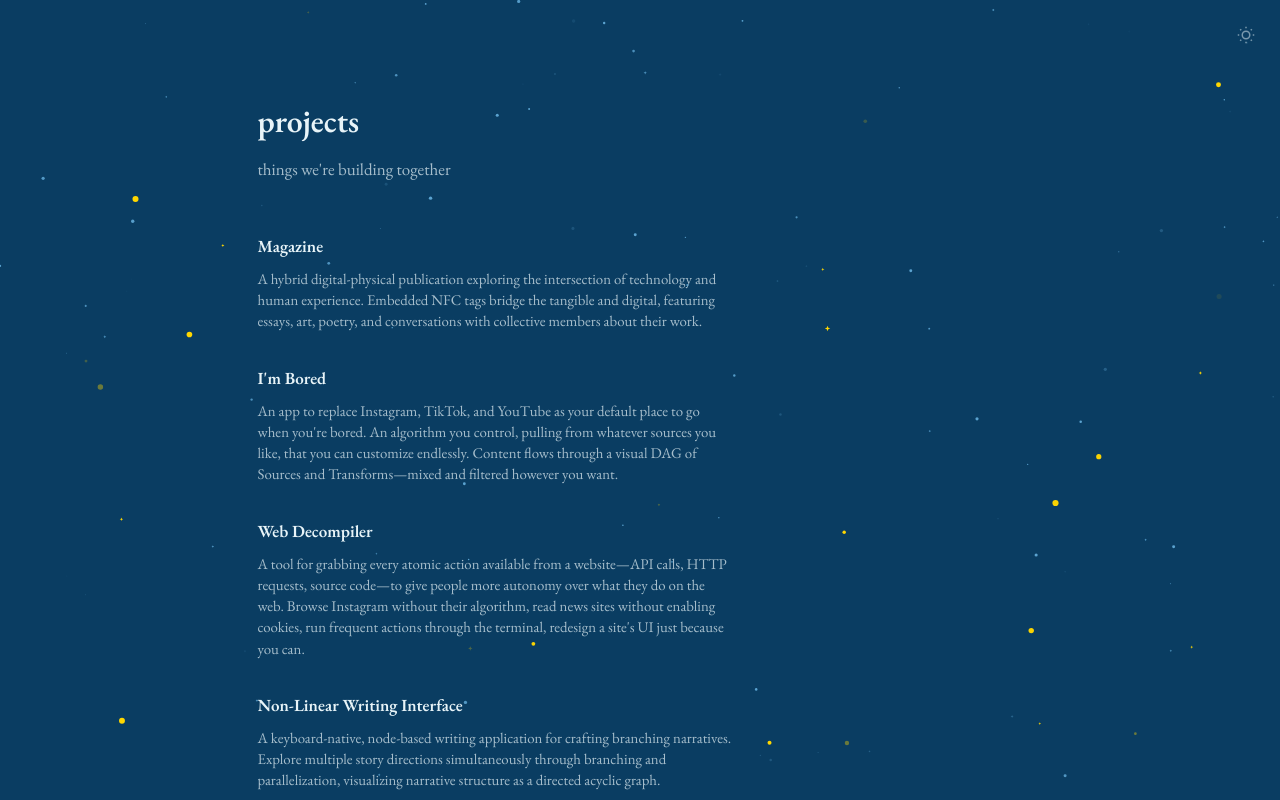
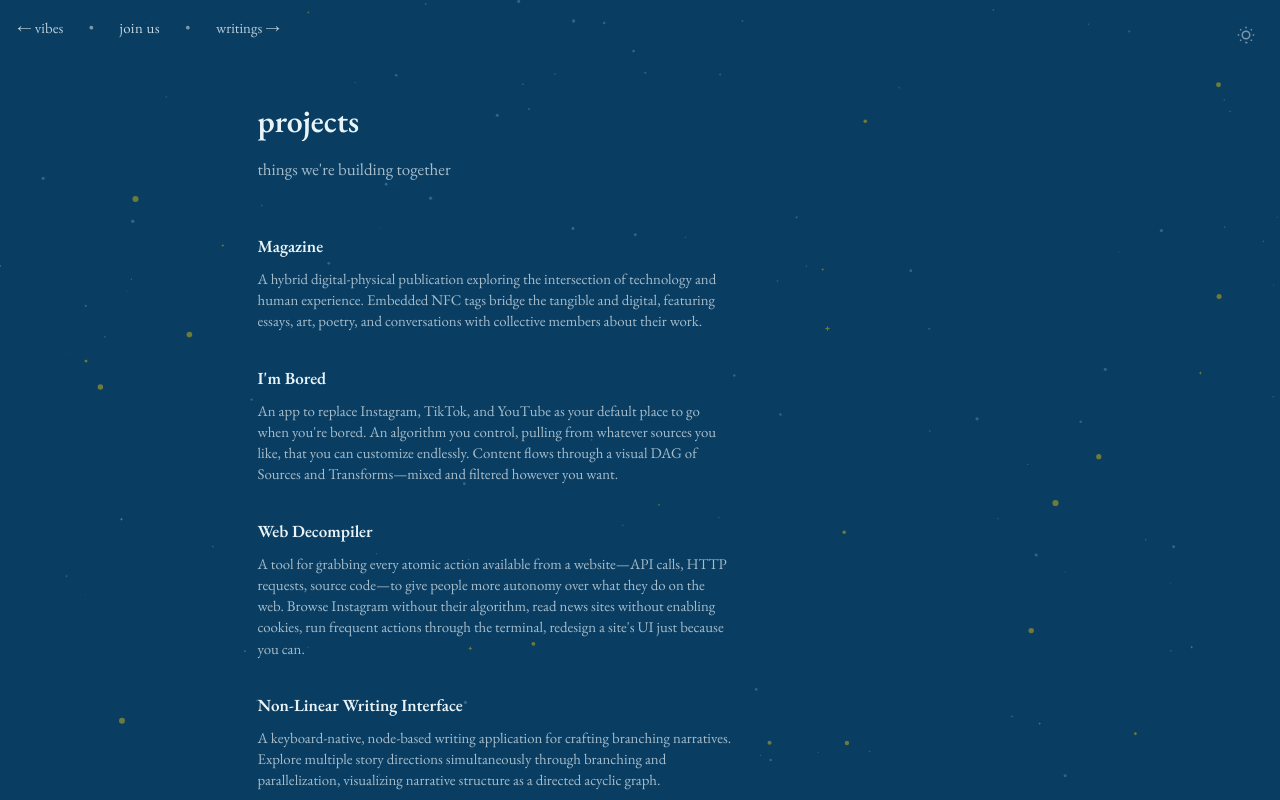
Before and after one commit to EternalRecursion121/idealists-site, a SvelteKit app: page /projects in a window 1280 px wide. Shown: the top 800 px of the page. Built offline with nearby package versions, Linux system fonts and the light colour scheme.

Commit message:
more aesthetic quibbles

```diff
--- a/src/lib/components/BottomNav.svelte
+++ b/src/lib/components/BottomNav.svelte
@@ -22,7 +22,7 @@
 	const next = ring[(idx + 1) % ring.length];
 </script>
 
-<nav class="nav-footer">
+<nav class="nav-header">
 	<a href={paths[prev]} class="opacity-80 hover:opacity-100">← {prev}</a>
 	<span class="opacity-50">•</span>
 	<a href="/join" class="tracking-wide text-[var(--accent)] opacity-[0.85] hover:opacity-100">
@@ -33,19 +33,19 @@
 </nav>
 
 <style>
-	.nav-footer {
+	.nav-header {
+		position: fixed;
+		top: 1rem;
+		left: 1rem;
 		display: flex;
 		gap: 1rem;
-		justify-content: center;
 		flex-wrap: wrap;
 		font-size: 0.875rem;
-		margin-top: auto;
-		padding-top: 4rem;
-		padding-bottom: 2rem;
+		z-index: 10;
 	}
 
 	@media (min-width: 640px) {
-		.nav-footer {
+		.nav-header {
 			gap: 1.5rem;
 		}
 	}
--- a/src/lib/components/Constellation.svelte
+++ b/src/lib/components/Constellation.svelte
@@ -181,9 +181,6 @@
 				}
 			}
 
-			// Store display opacity for rendering
-			(star as any).displayOpacity = Math.max(0, Math.min(1, displayOpacity));
-
 			// Apply drift for certain themes
 			if (config.driftAmount > 0 && star.opacity > 0.1) {
 				if (theme === 'forest') {
@@ -325,5 +322,6 @@
 
 	.star {
 		will-change: opacity, transform;
+		opacity: 40%;
 	}
 </style>
--- a/src/routes/+layout.svelte
+++ b/src/routes/+layout.svelte
@@ -162,6 +162,14 @@
 	:global(html, body) {
 		margin: 0;
 		padding: 0;
+		/* Hide scrollbar for all browsers */
+		scrollbar-width: none; /* Firefox */
+		-ms-overflow-style: none; /* IE and Edge */
+	}
+
+	:global(html::-webkit-scrollbar),
+	:global(body::-webkit-scrollbar) {
+		display: none; /* Chrome, Safari, Opera */
 	}
 
 	.app {
--- a/src/routes/vibes/+page.svelte
+++ b/src/routes/vibes/+page.svelte
@@ -16,7 +16,7 @@
 </svelte:head>
 
 <div class="vibes-page">
-	<p class="text-sm opacity-60 mb-4">
+	<p class="text-sm opacity-60 mb-4 text-center">
 		inspired by <a href="https://www.xavicf.com/vibes" target="_blank" rel="noopener" class="underline hover:opacity-100">Xavi</a>
 	</p>
 
```
